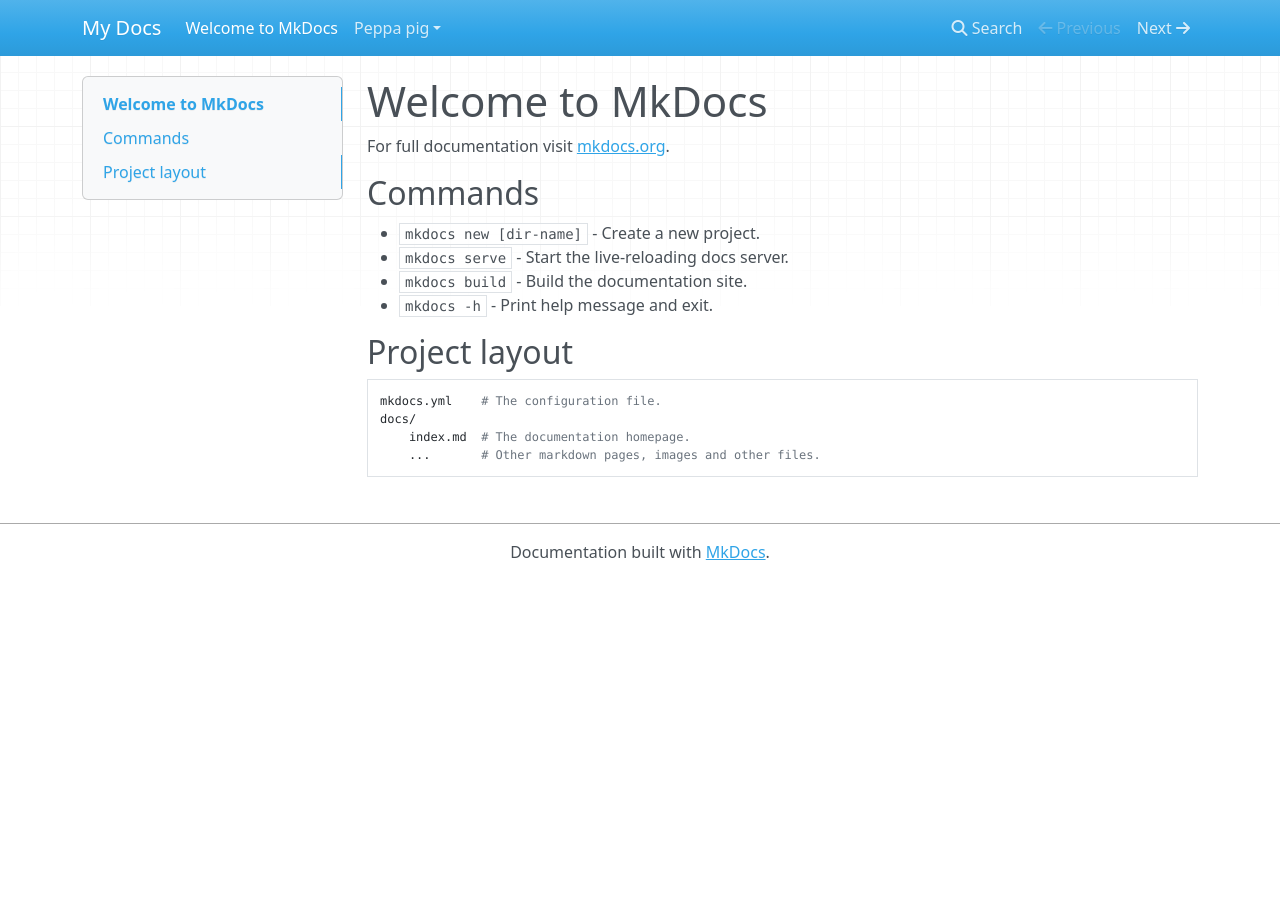
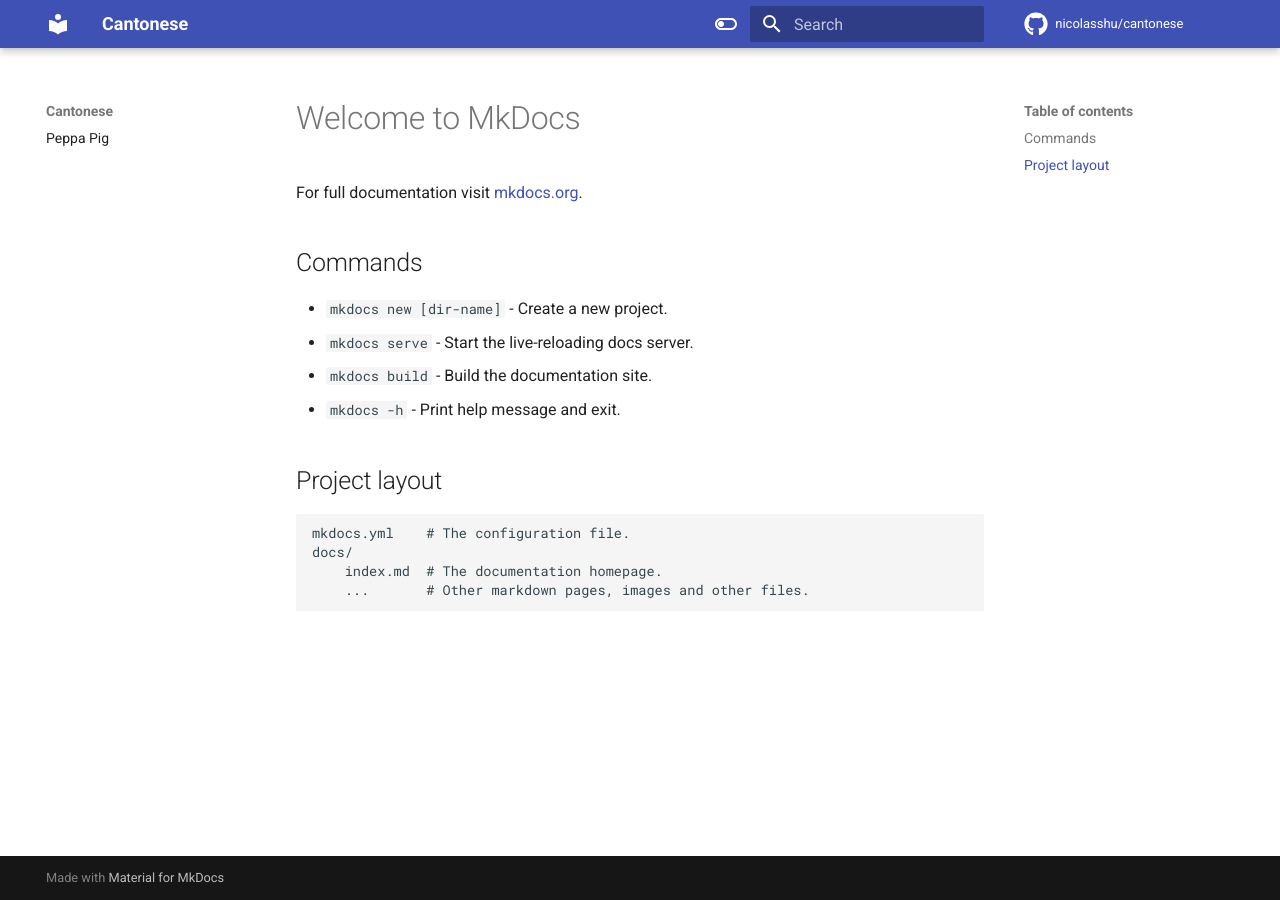
Before and after one commit to nicolasshu/cantonese, an MkDocs documentation site: the page built from docs/index.md, in a window 1280 px wide. Built offline with MkDocs 1.6.1 and Material for MkDocs 9.7.7, drawn with Linux system fonts in a browser that asks for light colours; nearby versions of some CDN libraries; comment, search, counter and statistics services are not loaded.

Commit message:
Add a basic site

```diff
--- a/mkdocs.yml
+++ b/mkdocs.yml
@@ -1 +1,30 @@
-site_name: My Docs
+site_name: Cantonese
+
+theme:
+  name: material
+  icon:
+    repo: fontawesome/brands/github
+  palette:
+    # Light mode
+    - scheme: default
+      primary: indigo
+      accent: indigo
+      toggle:
+        icon: material/toggle-switch-off-outline
+        name: Swithch to Dark Mode
+    # Dark mode
+    - scheme: slate
+      primary: blue
+      accent: blue
+      toggle:
+        icon: material/toggle-switch
+        name: Swithch to Dark Mode
+
+nav:
+  - Peppa Pig: peppa_pig/home.md
+
+plugins:
+  - search
+
+repo_url: https://github.com/nicolasshu/cantonese/
+repo_name: nicolasshu/cantonese
```
